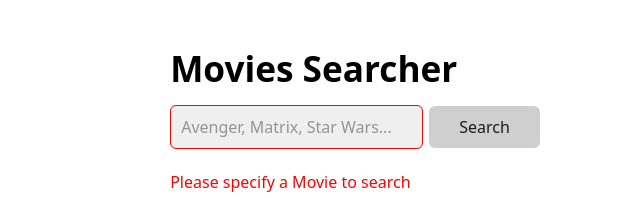
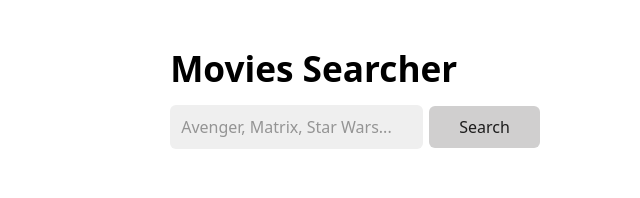
Before and after one commit to NelsonToroDev/MovieSearcher, a React (Vite) app: page / in a window 1280 px wide. Shown: the top 198 px of the page, without its empty margins (282-922 px from the left). Built offline with nearby package versions, Linux system fonts and the light colour scheme.

Commit message:
Avoid validation on first rendering

```diff
--- a/src/App.jsx
+++ b/src/App.jsx
@@ -1,4 +1,4 @@
-import { useState, useEffect } from 'react'
+import { useState, useEffect, useRef } from 'react'
 import './App.css'
 import { Movies } from './components/Movies'
 import { useMovies } from './hooks/useMovies'
@@ -6,8 +6,15 @@ import { useMovies } from './hooks/useMovies'
 function useSearch() {
   const [search, updateSearch] = useState('')
   const [error, setError] = useState(null)
+  const isFirstInput = useRef(true)
 
   useEffect(() => {
+    // avoid validation on first rendering
+    if (isFirstInput.current) {
+      isFirstInput.current = search === ''
+      return
+    }
+
     if (search === '') {
       setError('Please specify a Movie to search')
       return
```
Also changed, not shown: 1 other file (tests, documents, lock files or other folders).
